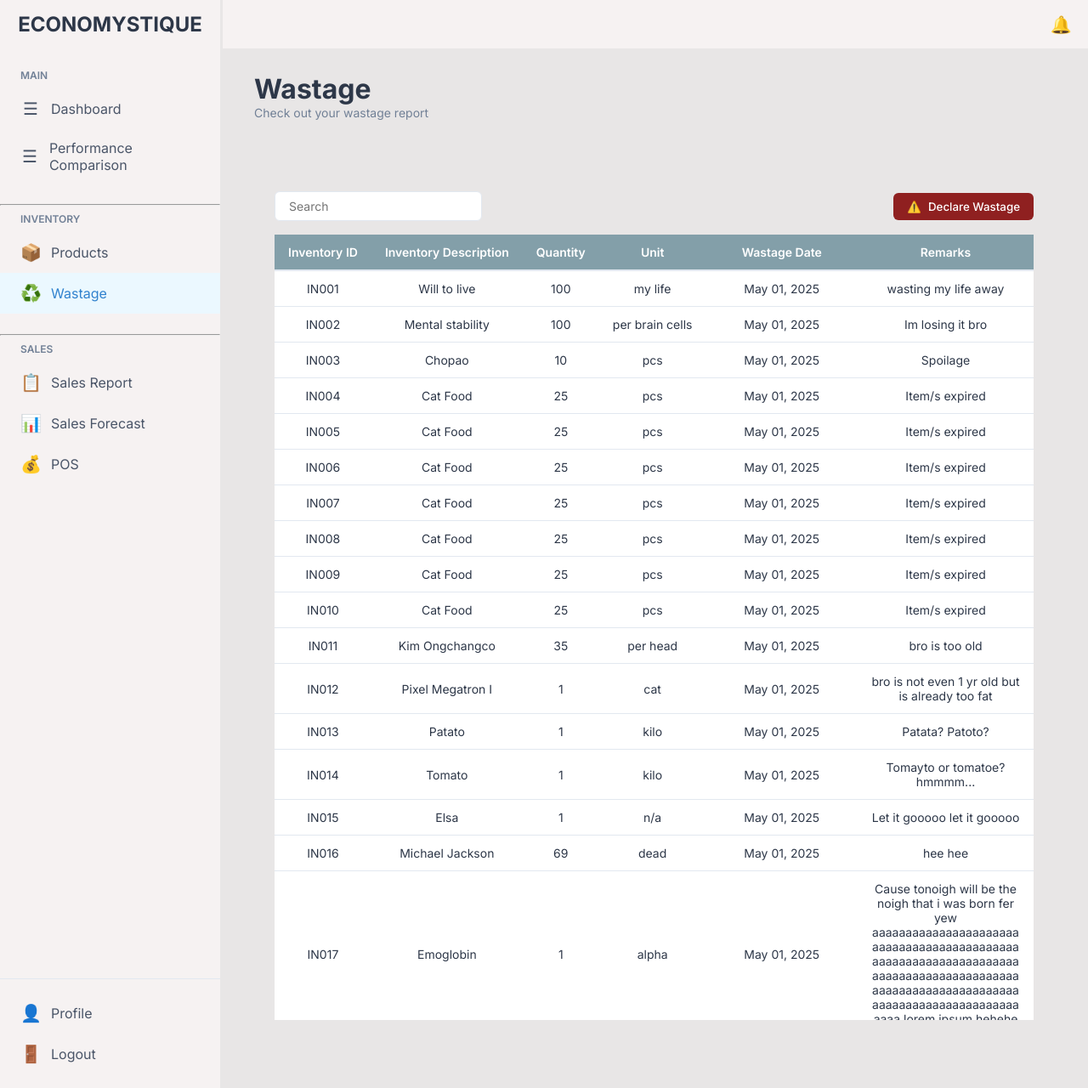
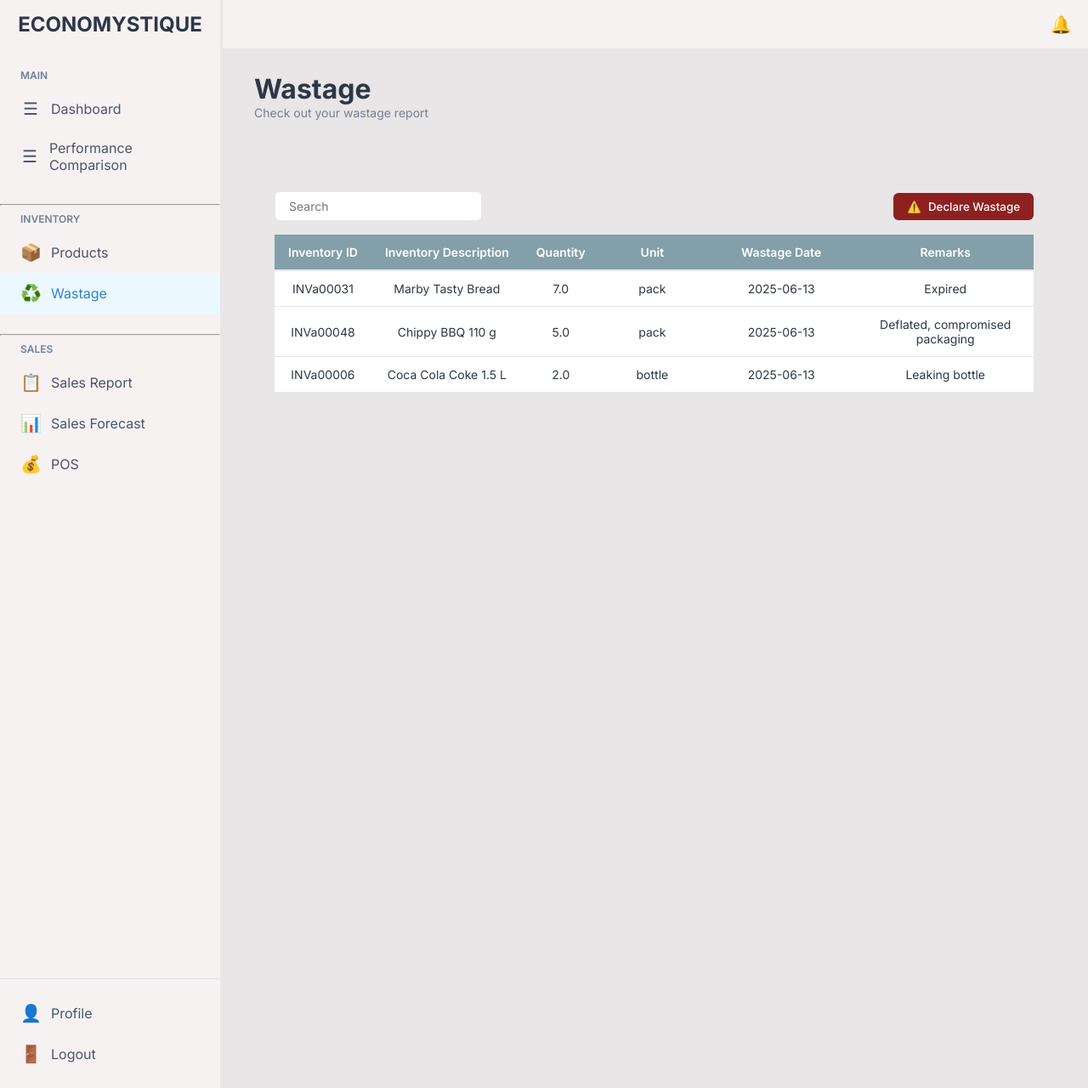
Before and after one commit to Economystique/EconomystiqueStoneKingdom, a Flask app: page /wastage in a window 1280 px wide. Shown: the whole page at 85% size. Run offline with Flask 3, Linux system fonts and the light colour scheme; a user stored in the database is signed in; data comes from the database, SQL or seed files in the repository.

Commit message:
Wastage now displays database content

```diff
--- a/app.py
+++ b/app.py
@@ -237,7 +237,6 @@ def products():
 
     # Extract categories
     categories = sorted(set(product['cat'] for product in merged_data))
-
     return render_template('products.html', products=merged_data, categories=categories)
 
 @app.route('/sales')
@@ -405,7 +404,6 @@ def performance_comparison():
     years = ['2022', '2023', '2024', '2025']
     return render_template('performance_comparison.html', months=months, years=years)
 
-#Dummy LOGIC
 @app.route('/get_performance_data')
 @login_required
 def get_performance_data():
@@ -430,150 +428,26 @@ def get_performance_data():
 @app.route('/wastage')
 @login_required
 def wastage():
+    conn = sqlite3.connect(os.path.join('db', 'wastage_db.db'))
+    cursor = conn.cursor()
+    cursor.execute("""
+        SELECT inv_id, inv_desc, quantity, unit, dec_date, remark FROM wastage_record
+    """)
+    rows = cursor.fetchall()
+    conn.close()
 
-    #Dummy data for wastage
-    dummy_wastage = [
+    # Convert rows (tuples) into list of dicts
+    wastage_record = [
         {
-            'inventory_id': 'IN001',
-            'product_name': 'Will to live',
-            'quantity': '100',
-            'unit': 'my life',
-            'wastage date': 'May 01, 2025',
-            'remarks': 'wasting my life away'
-        },
-        {
-            'inventory_id': 'IN002',
-            'product_name': 'Mental stability',
-            'quantity': '100',
-            'unit': 'per brain cells',
-            'wastage date': 'May 01, 2025',
-            'remarks': 'Im losing it bro'
-        },
-        {
-            'inventory_id': 'IN003',
-            'product_name': 'Chopao',
-            'quantity': '10',
-            'unit': 'pcs',
-            'wastage date': 'May 01, 2025',
-            'remarks': 'Spoilage'
-        },
-        {
-            'inventory_id': 'IN004',
-            'product_name': 'Cat Food',
-            'quantity': '25',
-            'unit': 'pcs',
-            'wastage date': 'May 01, 2025',
-            'remarks': 'Item/s expired'
-        },
-        {
-            'inventory_id': 'IN005',
-            'product_name': 'Cat Food',
-            'quantity': '25',
-            'unit': 'pcs',
-            'wastage date': 'May 01, 2025',
-            'remarks': 'Item/s expired'
-        },
-        {
-            'inventory_id': 'IN006',
-            'product_name': 'Cat Food',
-            'quantity': '25',
-            'unit': 'pcs',
-            'wastage date': 'May 01, 2025',
-            'remarks': 'Item/s expired'
-        },
-        {
-            'inventory_id': 'IN007',
-            'product_name': 'Cat Food',
-            'quantity': '25',
-            'unit': 'pcs',
-            'wastage date': 'May 01, 2025',
-            'remarks': 'Item/s expired'
-        },
-        {
-            'inventory_id': 'IN008',
-            'product_name': 'Cat Food',
-            'quantity': '25',
-            'unit': 'pcs',
-            'wastage date': 'May 01, 2025',
-            'remarks': 'Item/s expired'
-        },
-        {
-            'inventory_id': 'IN009',
-            'product_name': 'Cat Food',
-            'quantity': '25',
-            'unit': 'pcs',
-            'wastage date': 'May 01, 2025',
-            'remarks': 'Item/s expired'
-        },
-        {
-            'inventory_id': 'IN010',
-            'product_name': 'Cat Food',
-            'quantity': '25',
-            'unit': 'pcs',
-            'wastage date': 'May 01, 2025',
-            'remarks': 'Item/s expired'
-        },
-        {
-            'inventory_id': 'IN011',
-            'product_name': 'Kim Ongchangco',
-            'quantity': '35',
-            'unit': 'per head',
-            'wastage date': 'May 01, 2025',
-            'remarks': 'bro is too old'
-        },
-        {
-            'inventory_id': 'IN012',
-            'product_name': 'Pixel Megatron I',
-            'quantity': '1',
-            'unit': 'cat',
-            'wastage date': 'May 01, 2025',
-            'remarks': 'bro is not even 1 yr old but is already too fat'
-        },
-        {
-            'inventory_id': 'IN013',
-            'product_name': 'Patato',
-            'quantity': '1',
-            'unit': 'kilo',
-            'wastage date': 'May 01, 2025',
-            'remarks': 'Patata? Patoto?'
-        },
-        {
-            'inventory_id': 'IN014',
-            'product_name': 'Tomato',
-            'quantity': '1',
-            'unit': 'kilo',
-            'wastage date': 'May 01, 2025',
-            'remarks': 'Tomayto or tomatoe? hmmmm...'
-        },
-        {
-            'inventory_id': 'IN015',
-            'product_name': 'Elsa',
-            'quantity': '1',
-            'unit': 'n/a',
-            'wastage date': 'May 01, 2025',
-            'remarks': 'Let it gooooo let it gooooo'
-        },
-        {
-            'inventory_id': 'IN016',
-            'product_name': 'Michael Jackson',
-            'quantity': '69',
-            'unit': 'dead',
-            'wastage date': 'May 01, 2025',
-            'remarks': 'hee hee'
-        },
-        {
-            'inventory_id': 'IN017',
-            'product_name': 'Emoglobin',
-            'quantity': '1',
-            'unit': 'alpha',
-            'wastage date': 'May 01, 2025',
-            'remarks': 'Cause tonoigh will be the noigh that i was born fer yew aaaaaaaaaaaaaaaaaaaaaaaaaaaaaaaaaaaaaaaaaaaaaaaaaaaaaaaaaaaaaaaaaaaaaaaaaaaaaaaaaaaaaaaaaaaaaaaaaaaaaaaaaaaaaaaaaaaaaaaaaaaaaaaaaaaaaaaa lorem ipsum hehehe'
-        }
+            'inv_id': row[0],
+            'inv_desc': row[1],
+            'quantity': row[2],
+            'unit': row[3],
+            'dec_date': row[4],
+            'remark': row[5]
+        } for row in rows
     ]
-
-    return render_template('wastage.html', wastage_data=dummy_wastage)
-
-    return render_template('performance_comparison.html')
+    return render_template('wastage.html', wastage_data=wastage_record)
 
 @app.route('/pos')
 @login_required
--- a/templates/wastage.html
+++ b/templates/wastage.html
@@ -45,12 +45,12 @@
             <tbody>
                 {% for wastage in wastage_data %}
                 <tr>
-                    <td>{{ wastage.inventory_id }}</td>
-                    <td>{{ wastage.product_name }}</td>
+                    <td>{{ wastage.inv_id }}</td>
+                    <td>{{ wastage.inv_desc }}</td>
                     <td>{{ wastage.quantity }}</td>
                     <td>{{ wastage.unit }}</td>
-                    <td>{{ wastage['wastage date'] }}</td>
-                    <td>{{ wastage.remarks }}</td>
+                    <td>{{ wastage.dec_date }}</td>
+                    <td>{{ wastage.remark }}</td>
                 </tr>
                 {% endfor %}
             </tbody>
```
Also changed, not shown: dbEditor.py (+10 -10 lines).
